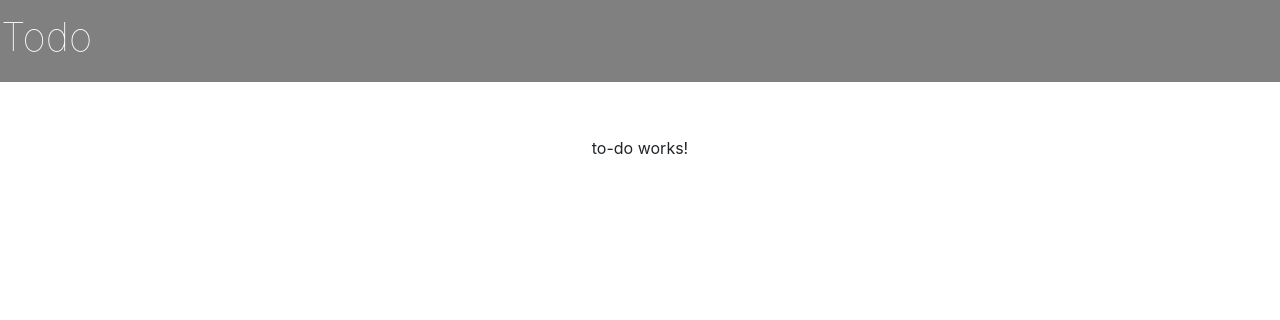
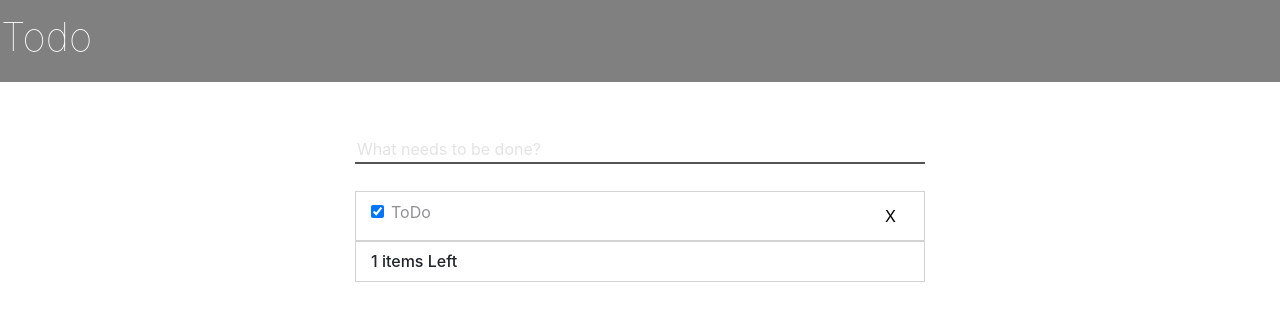
Before and after one commit to Lizardon09/VAT_IT_ToDo_Angular, an Angular app: page /to-do in a window 1280 px wide. Shown: the top 320 px of the page. Built offline with nearby package versions, Linux system fonts and the light colour scheme.

Commit message:
chore: finalize css for todo component

```diff
--- a/src/app/to-do/to-do.component.css
+++ b/src/app/to-do/to-do.component.css
@@ -5,3 +5,45 @@
 .row {
     justify-content: center;
 }
+
+.to-do-input {
+    outline: 0;
+    border-width: 0 0 2px;
+    width: 100%;
+}
+
+.to-do-input:focus {
+    border-color: black
+}
+
+.to-do-input::placeholder {
+    opacity: 0.2;
+}
+
+.to-do-list-section {
+    padding-top: 5%;
+}
+
+.to-do-list-item, .to-do-list-remaining {
+    width: 100%;
+    justify-content: space-between;
+    border: 1px solid;
+    border-color:lightgray;
+    padding: 5px 15px 5px 15px;
+}
+
+.to-do-remove {
+    background-color: white;
+}
+
+.to-do-check {
+    color: teal;
+}
+
+.to-do-check-label {
+    opacity: 0.5;
+}
+
+.to-do-list-remaining {
+    padding: 10px 15px 10px 15px;
+}
--- a/src/app/to-do/to-do.component.html
+++ b/src/app/to-do/to-do.component.html
@@ -1,5 +1,17 @@
 <div class="main-container">
     <div class="row">
-        <p>to-do works!</p>
+        <input type="text" class="to-do-input" name="" id="" aria-describedby="helpId" placeholder="{{inputPlaceHolder}}" autofocus>
+    </div>
+    <div class="row to-do-list-section">
+        <div class="row to-do-list-item">
+            <div class="form-check my-auto">
+                <input type="checkbox" class="form-check-input to-do-check" name="" id="" value="checkedValue" checked>
+              <label class="to-do-check-label">ToDo</label>
+            </div>
+            <button type="button my-auto" class="btn to-do-remove">X</button>
+        </div>
+        <div class="row to-do-list-remaining">
+            <h6 class="my-auto">1 items Left</h6>
+        </div>
     </div>
 </div>
--- a/src/app/to-do/to-do.component.ts
+++ b/src/app/to-do/to-do.component.ts
@@ -7,6 +7,8 @@ import { Component, OnInit } from '@angular/core';
 })
 export class ToDoComponent implements OnInit {
 
+  inputPlaceHolder = "What needs to be done?";
+
   constructor() { }
 
   ngOnInit(): void {
```
